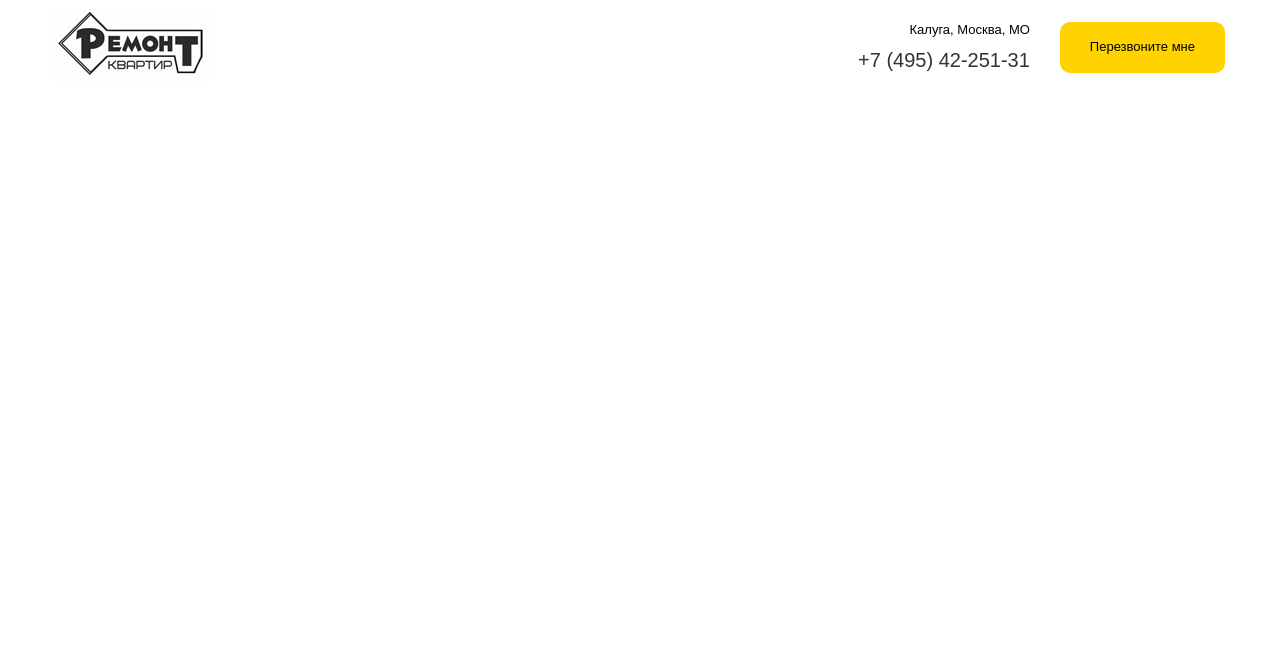
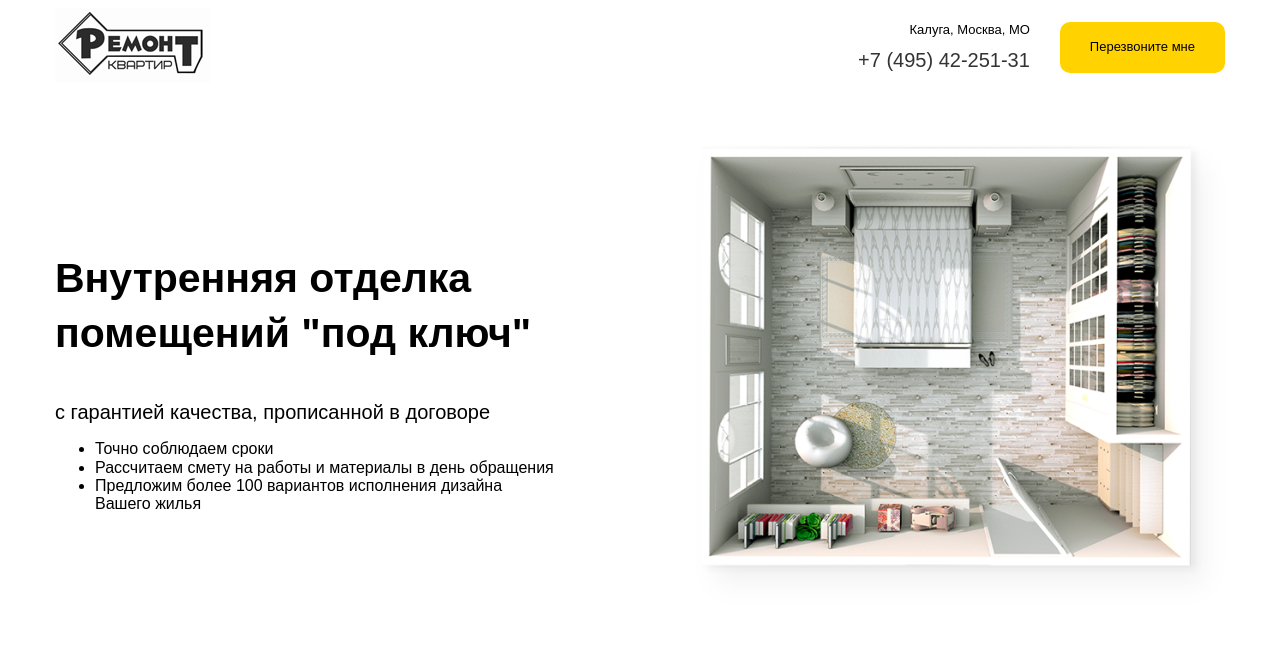
Before and after one commit to Morphius-IG/web-start-adaptive-practice, a PHP site: page / in a window 1280 px wide. Shown: the top 657 px of the page. Run offline with PHP 8.4, Linux system fonts and the light colour scheme.

Commit message:
Доверстал заголовок и подзаголовок на главном экране

```diff
--- a/src/css/style.css
+++ b/src/css/style.css
@@ -107,3 +107,25 @@ img {
     justify-content: space-around;
   }
 }
+/* Импорт стилей главной (первого экрана) страницы */
+.hero {
+  padding: 50px 0;
+}
+.hero-block {
+  display: flex;
+  align-items: center;
+}
+.hero-text {
+  flex-basis: 50%;
+  padding-right: 140px;
+}
+.hero-text__title {
+  font-size: 41px;
+  font-weight: 700;
+  line-height: 55px;
+  margin-bottom: 40px;
+}
+.hero-text__subtitle {
+  font-size: 20px;
+  font-weight: 500;
+}
--- a/src/index.html
+++ b/src/index.html
@@ -9,31 +9,64 @@
    <link rel="stylesheet" href="css/style.css">
 </head>
 <body>
-
   <nav class="navbar">
     <div class="container">
       <div class="navbar-block">
         <div class="navbar__logo">
           <img src="img/logo.png" alt="">
-
-
         </div>
         <div class="navbar__info">
-
           <div class="navbar__contacts">
             <span class="navbar__address">Калуга, Москва, МО</span>
             <a href="tel:+7(495)42-251-31" class="navbar__phone">+7 (495) 42-251-31</a>
           </div>
-
           <button class="button navbar__button">Перезвоните мне</button>
-
-
-
-
         </div>
       </div>
     </div>
   </nav>
+<!-- Первый (главный) блок -->
+  <main>
+    <section class="hero">
+      <div class="container">
+        <div class="hero-block">
+
+          <div class="hero-text">
+            <h1 class="hero-text__title">Внутренняя отделка помещений "под ключ"</h1>
+            <span class="hero-text__subtitle">с гарантией качества, прописанной в договоре</span>
+
+            <ul class="hero-list">
+              <li class="hero-list__item">
+                <div class="hero-list__image"></div>
+                <span class="hero-list__text">Точно соблюдаем сроки</span>
+              </li>
+
+              <li class="hero-list__item">
+                <div class="hero-list__image"></div>
+                <span class="hero-list__text">Рассчитаем смету на работы и материалы в день обращения</span>
+              </li>
+
+              <li class="hero-list__item">
+                <div class="hero-list__image"></div>
+                <span class="hero-list__text">Предложим более 100 вариантов исполнения дизайна Вашего жилья</span>
+              </li>
+
+            </ul>
+          </div>
+          <!-- /.hero-text -->
+
+          <div class="hero-image">
+            <img src="img/hero-image.png" alt="План квартиры">
+          </div>
+          <!-- /.hero-image -->
+        </div>
+        <!-- /.hero-block -->
+      </div>
+      <!-- /.container -->
+    </section>
+    <!-- /.hero -->
+
+  </main>
 
 
 </body>
--- /dev/null
+++ b/src/less/blocks/_hero.less
@@ -0,0 +1,20 @@
+.hero {
+  padding: 50px 0;
+  &-block {
+    display: flex;
+  }
+  &-text {
+    flex-basis: 50%;
+    padding-right: 140px;
+    &__title {
+      font-size: 41px;
+      font-weight: 700;
+      line-height: 55px;
+      margin-bottom: 40px;
+     }
+    &__subtitle {
+      font-size: 20px;
+      font-weight: 500;
+    }
+  }
+}
--- a/src/less/style.less
+++ b/src/less/style.less
@@ -3,3 +3,5 @@
 
 /* Импорт стилей шапки */
 @import "blocks/_navbar";
+/* Импорт стилей главной (первого экрана) страницы */
+@import "blocks/_hero";
```
Also changed, not shown: src/css/_hero.css (added, +20 -0 lines), src/img/hero-image.png (added). Lines whose indentation alone changed are shown as unchanged.
